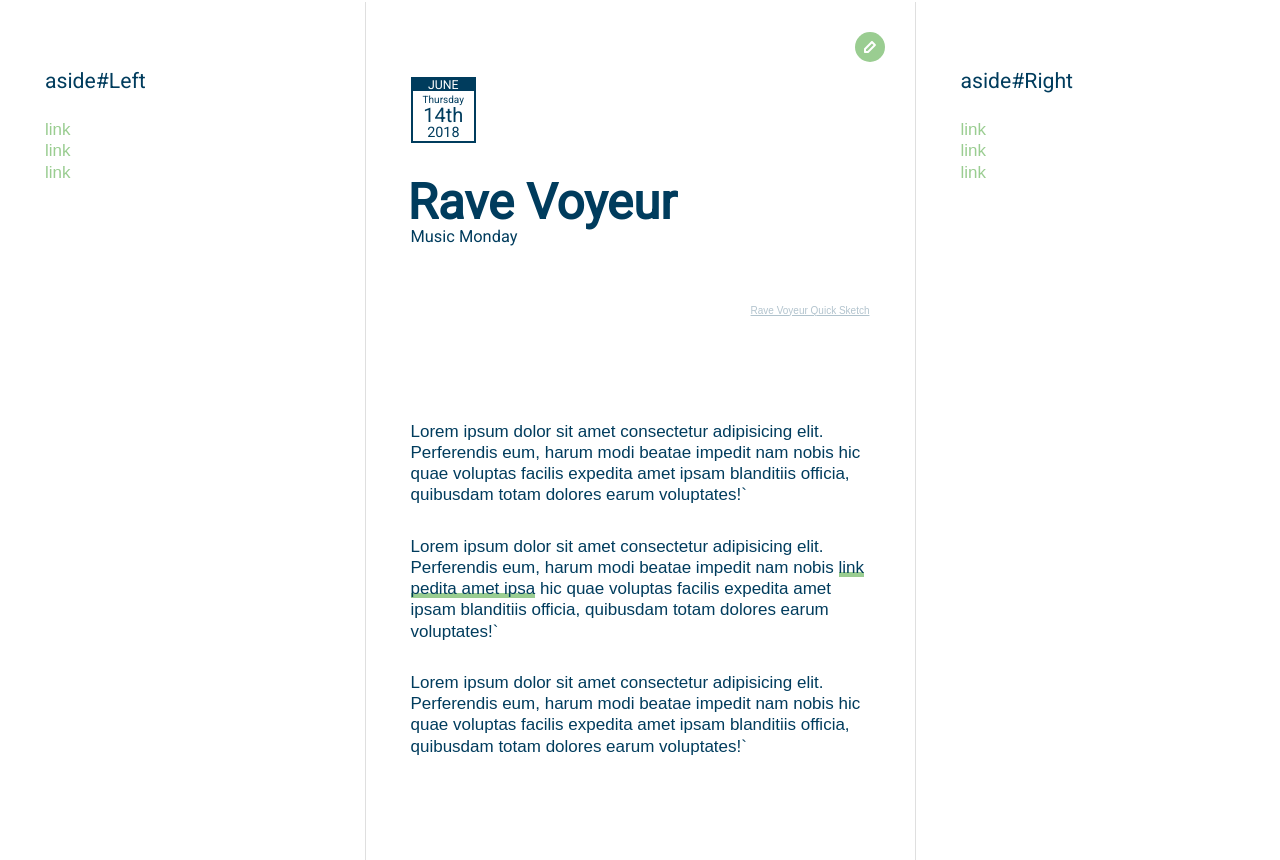
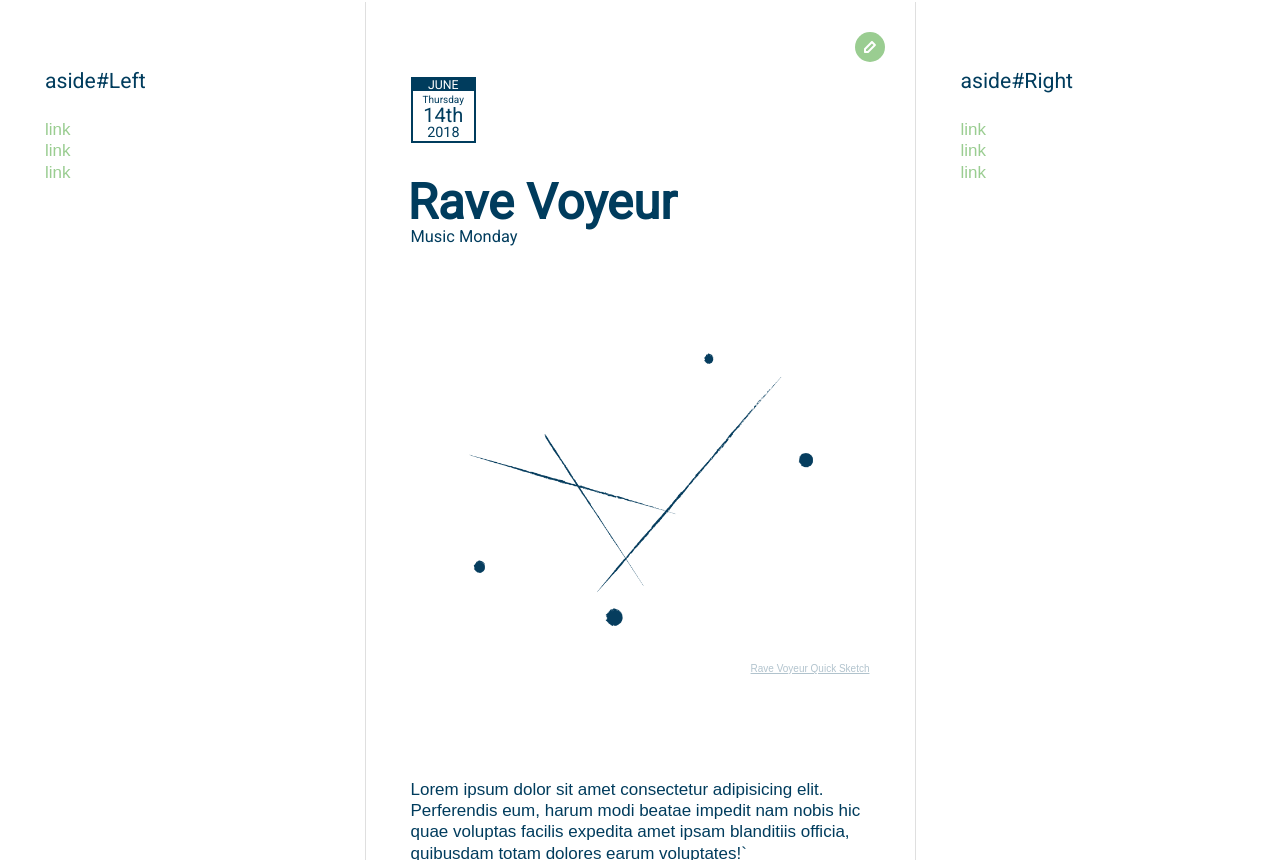
Before and after one commit to discoform/flexbox-blog, a plain HTML site: page index.html in a window 1280 px wide. Shown: the part 426-1286 px from the top of the page. Drawn offline with Linux system fonts and the light colour scheme; grey boxes are pictures that could not be loaded.

Commit message:
Adding image path

```diff
--- a/index.html
+++ b/index.html
@@ -94,7 +94,7 @@
                 <h3>Music Monday</h3>
 
                 <figure>
-                    <!-- <img src="assets/images/post-thumbnails/RaveVoyeur.png" alt="Rave_Voyeur.png"> -->
+                    <img src="assets/images/post-thumbnails/RaveVoyeur.png" alt="Rave_Voyeur.png">
                     <figcaption>Rave Voyeur Quick Sketch</figcaption>
                 </figure>
                 <p>Lorem ipsum dolor sit amet consectetur adipisicing elit. Perferendis eum, harum modi beatae impedit nam nobis
```
